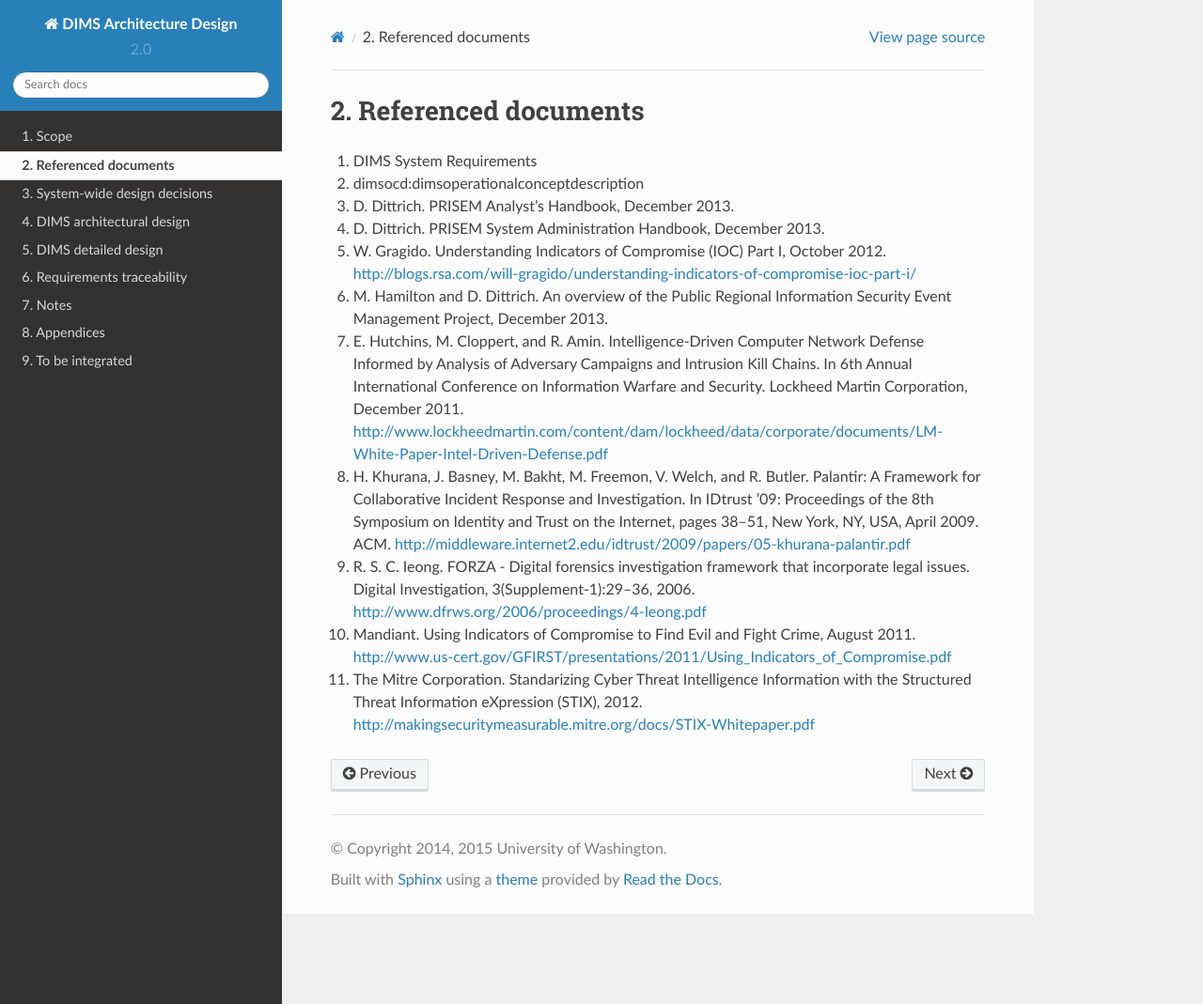
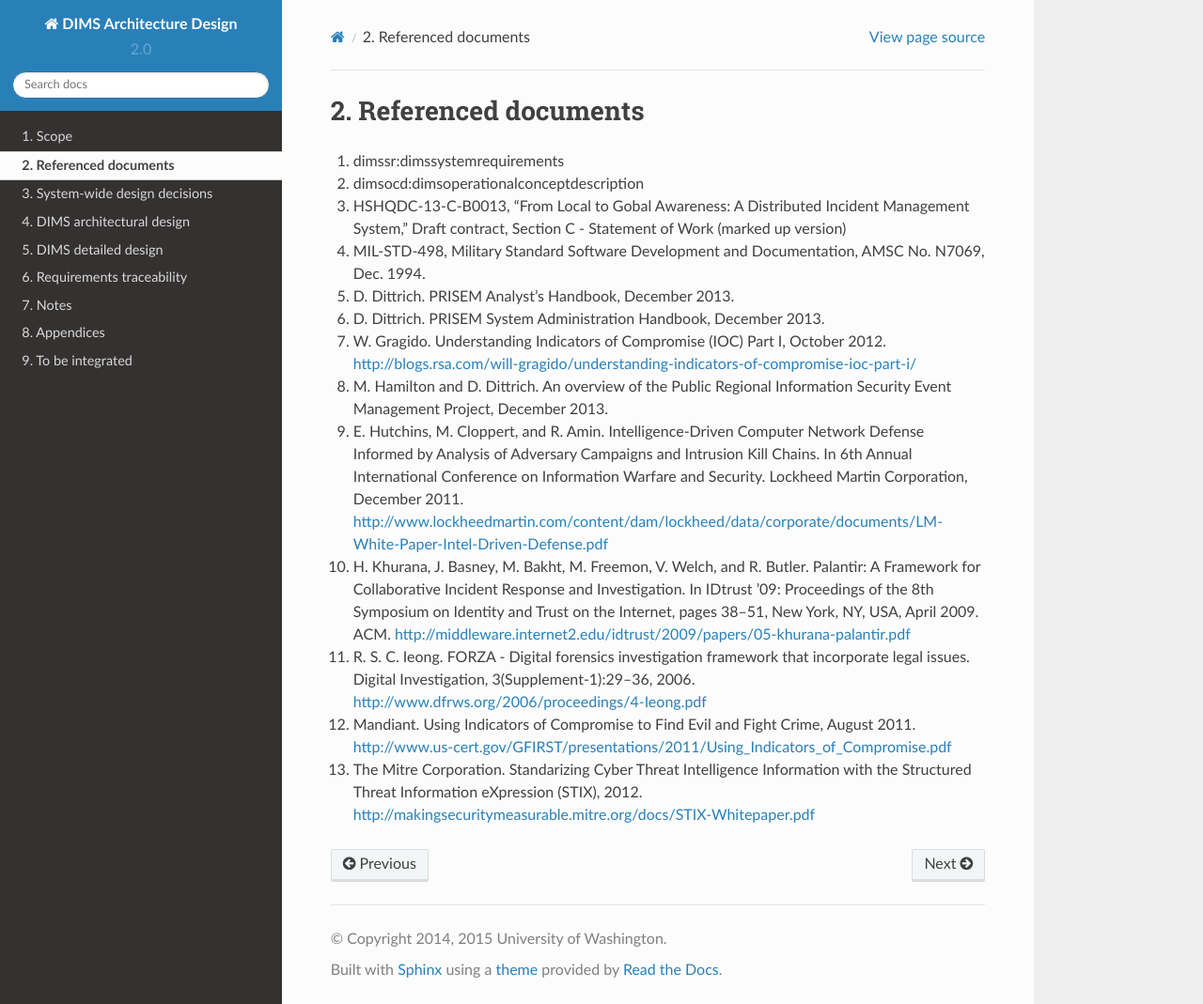
Before and after one commit to uw-dims/dims-ad, a Sphinx documentation site: the page built from source/referenceddocs.rst, in a window 1280 px wide and 1069 px high. Shown: the whole window at 94% size. Built offline with Sphinx 7.4.7 and the Read the Docs theme 2.0.0, drawn with Linux system fonts in a browser that asks for light colours.

Commit message:
Update referenced docs to include MIL-STD-498 and contract

```diff
--- a/source/referenceddocs.rst
+++ b/source/referenceddocs.rst
@@ -4,9 +4,14 @@
 Referenced documents
 ====================
 
-#. :ref:`DIMS System Requirements <dimssr:dimssystemrequirements>`
+#. :ref:`dimssr:dimssystemrequirements`
 
 #. :ref:`dimsocd:dimsoperationalconceptdescription`
+
+#. HSHQDC-13-C-B0013, "From Local to Gobal Awareness: A Distributed Incident Management System," Draft contract, Section C - Statement of Work (marked up version)
+
+#. MIL-STD-498, Military Standard Software Development and Documentation,
+   AMSC No. N7069, Dec. 1994.
 
 #. D\. Dittrich. PRISEM Analyst’s Handbook, December 2013.
 
```
